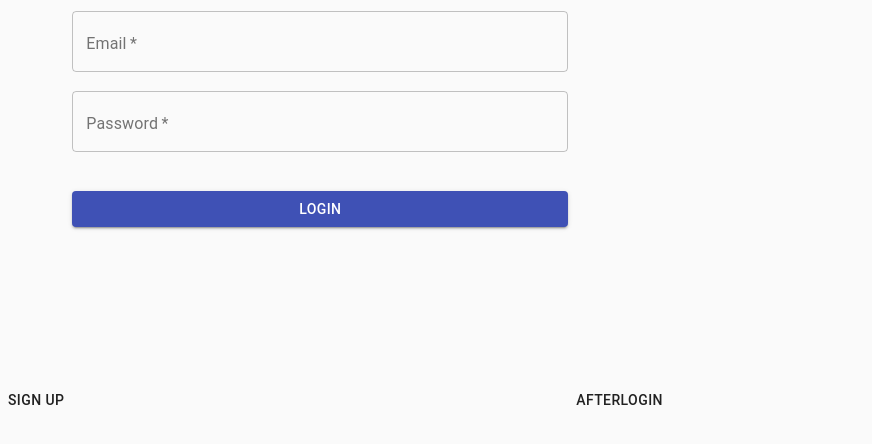
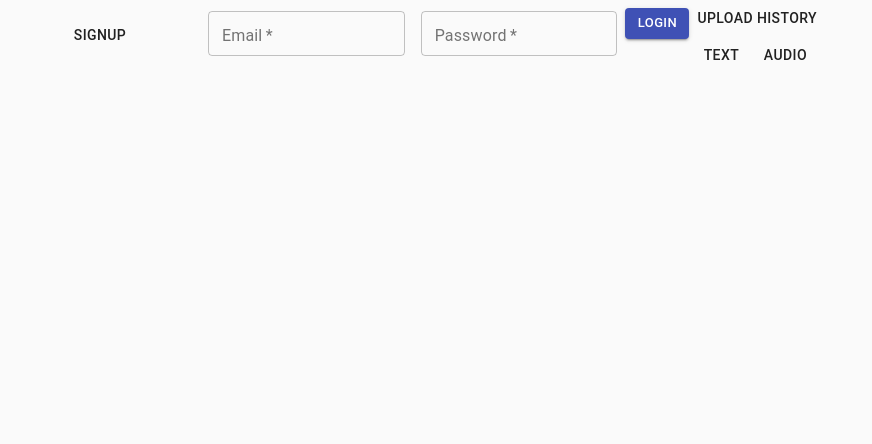
Before and after one commit to housegoing/Hackathon, a React (Create React App) app in the folder frontend/: page /uploadpage in a window 1280 px wide. Shown: the top 444 px of the page, without its empty margins (0-872 px from the left). Built offline with nearby package versions, Linux system fonts and the light colour scheme.

Commit message:
need format change

```diff
--- a/frontend/src/App.tsx
+++ b/frontend/src/App.tsx
@@ -7,18 +7,12 @@ import Button from '@material-ui/core/Button';
 
 import LoginForm from './components/LoginForm'
 import SignupForm from './components/SignupForm';
+import UploadPage from './uploadpage';
 
-import { useHistory } from 'react-router-dom';
-import { BrowserRouter, Route, Switch } from 'react-router-dom';
+import { useHistory, BrowserRouter as Router, Route, Switch } from 'react-router-dom';
 
 
-const theme = createMuiTheme({
-  palette: {
-    primary: {
-      main: '#1976d2',
-    },
-  },
-});
+
 
 const useStyles = makeStyles((theme) => ({
   root: {
@@ -26,6 +20,11 @@ const useStyles = makeStyles((theme) => ({
     flexGrow: 1,
     height: '100vh',
     overflow: 'auto',
+    maxWidth: '2000px',
+  },
+  signupButton: {
+    height: '70px',
+    width: '200px',
   },
 }));
 
@@ -34,30 +33,33 @@ function AppRouter() {
   const classes = useStyles();
   const history = useHistory();
   const [showSignForm, setShowSignForm] = React.useState(false);
-  const [buttonContext, setButtonContext] = React.useState("Sign Up");
+  const [logedin, setLogedin] = React.useState(false);
 
   const showSignup = () => {
     setShowSignForm(!showSignForm);
-    setButtonContext(showSignForm ? "Login" : "Sign Up");
   }
 
-  const afterLogin = () => {
-    history.push('/uploadpage');
-
-  }
 
   return (
-    <BrowserRouter>
-      <div className={classes.root}>
-      <Button onClick={showSignup} > {buttonContext} </Button>
-      {
-        showSignForm ? <SignupForm /> : <LoginForm />
-      }
+    <Router>
+      <Switch>
+        <div className={classes.root}>
+        <Route path="/">
+          <Button className={classes.signupButton} onClick={showSignup} > {showSignForm ? "login" : "signup"} </Button>
 
-      <Button onClick={afterLogin} > afterLogin </Button>
-      </div>
-    </BrowserRouter>
+         {
+          showSignForm ? <SignupForm /> : <LoginForm />
+         }
 
+
+
+        </Route>
+        <Route path="/uploadpage" component={UploadPage} />
+
+        </div>
+      </Switch>
+
+    </Router>
 
   );
 }
--- a/frontend/src/components/LoginForm.tsx
+++ b/frontend/src/components/LoginForm.tsx
@@ -11,6 +11,11 @@ import { BrowserRouter, Route, Switch } from "react-router-dom";
 const useStyles = makeStyles((theme) => ({
   button: {
     margin: theme.spacing(1, 0, 1),
+  },
+  textField: {
+    marginLeft: theme.spacing(1),
+    marginRight: theme.spacing(1),
+    width: '25ch',
   },
 }));
 
@@ -28,10 +33,12 @@ export const LoginForm = () => {
   const [signupText, setSignupText] = React.useState("Login");
   const [loading, setLoading] = React.useState(false);
 
+
   function handleLogin() {
     console.log("login...");
     //try {
-    history.push("./uploadpage");
+    history.push("/uploadpage");
+
     // } catch (error) {
     //   console.log("error");
     // }
@@ -42,34 +49,33 @@ export const LoginForm = () => {
       <CssBaseline />
       <form>
         <TextField
+          className={classes.textField}
           error={emailError}
           inputRef={emailRef}
           label="Email"
           type="email"
           required
-          fullWidth
+          size="small"
           variant="outlined"
           margin="normal"
           disabled={loading}
         />
         <TextField
+          className={classes.textField}
           error={passwordError}
           inputRef={passwordRef}
           label="Password"
           type="password"
           required
-          fullWidth
+          size="small"
           variant="outlined"
           margin="normal"
           disabled={loading}
           onKeyDown={handleLogin}
         />
-        <FormHelperText error id="component-error-text">
-          {error}
-        </FormHelperText>
         <Button
           type="submit"
-          fullWidth
+          size="small"
           variant="contained"
           color="primary"
           className={classes.button}
--- a/frontend/src/components/SignupForm.tsx
+++ b/frontend/src/components/SignupForm.tsx
@@ -10,7 +10,12 @@ import { useHistory } from 'react-router-dom';
 const useStyles = makeStyles((theme) => ({
     button: {
       margin: theme.spacing(1, 0, 1),
-    }
+    },
+    textField: {
+      marginLeft: theme.spacing(1),
+      marginRight: theme.spacing(1),
+      width: '25ch',
+    },
   }));
 
 
@@ -32,57 +37,62 @@ export const SignupForm = () => {
         console.log("signup...");
     }
 
+
+
     return (
       <React.Fragment>
         <CssBaseline />
         <form>
           <TextField
+            className={classes.textField}
             error={nameError}
             inputRef={nameRef}
             label="First Name"
             required
-            fullWidth
+            size="small"
             autoFocus
             variant="outlined"
             margin="normal"
           />
           <TextField
+            className={classes.textField}
             error={nameError}
             inputRef={nameRef}
             label="Last Name"
             required
-            fullWidth
+            size="small"
             autoFocus
             variant="outlined"
             margin="normal"
           />
           <TextField
+            className={classes.textField}
             error={emailError}
             inputRef={emailRef}
             label="Email"
             type="email"
             required
-            fullWidth
+            size="small"
             variant="outlined"
             margin="normal"
             disabled={loading}
           />
           <TextField
+            className={classes.textField}
             error={passwordError}
             inputRef={passwordRef}
             label="Password"
             type="password"
             required
-            fullWidth
+            size="small"
             variant="outlined"
             margin="normal"
             disabled={loading}
             onKeyDown={handleSignUp}
           />
-          <FormHelperText error id="component-error-text">{error}</FormHelperText>
           <Button
             type="submit"
-            fullWidth
+            size="small"
             variant="contained"
             color="primary"
             className={classes.button}
--- /dev/null
+++ b/frontend/src/components/UpAudio.tsx
@@ -0,0 +1,38 @@
+import React from 'react';
+import clsx from 'clsx';
+import CssBaseline from '@material-ui/core/CssBaseline';
+import Container from '@material-ui/core/Container';
+import Typography from '@material-ui/core/Typography';
+import { makeStyles } from '@material-ui/core/styles';
+import TextField from '@material-ui/core/TextField';
+import Button from '@material-ui/core/Button';
+import Divider from '@material-ui/core/Divider';
+import Hidden from '@material-ui/core/Hidden';
+import Tooltip from '@material-ui/core/Tooltip';
+
+
+
+
+
+
+const UpAudio = () => {
+
+
+    return (
+        <div>
+            <TextField
+                id="AusioTitle"
+                label="title"
+                required
+                variant="outlined"
+                margin="normal"
+            />
+            <Button>upload</Button>
+        </div>
+    );
+}
+
+
+
+
+export default UpAudio;
--- /dev/null
+++ b/frontend/src/components/UpVideo.tsx
@@ -0,0 +1,49 @@
+import React from 'react';
+import clsx from 'clsx';
+import CssBaseline from '@material-ui/core/CssBaseline';
+import Container from '@material-ui/core/Container';
+import Typography from '@material-ui/core/Typography';
+import { makeStyles } from '@material-ui/core/styles';
+import Drawer from '@material-ui/core/Drawer';
+import Toolbar from '@material-ui/core/Toolbar';
+import Button from '@material-ui/core/Button';
+import Divider from '@material-ui/core/Divider';
+import Hidden from '@material-ui/core/Hidden';
+import Tooltip from '@material-ui/core/Tooltip';
+import TextField from '@material-ui/core/TextField';
+
+
+
+const UpVideo = () => {
+    return (
+        <div>
+            <TextField
+                id="TextTitle"
+                label="title"
+                required
+                variant="outlined"
+                margin="normal"
+                fullWidth
+                autoFocus
+
+            />
+            <TextField
+                id="textContext"
+                label="context"
+                required
+                variant="outlined"
+                margin="normal"
+                fullWidth
+                autoFocus
+                multiline
+                rows={20}
+            />
+            <Button>upload</Button>
+        </div>
+    );
+}
+
+
+
+
+export default UpVideo;
--- /dev/null
+++ b/frontend/src/components/UploadHistry.tsx
@@ -0,0 +1,37 @@
+import React from 'react';
+import clsx from 'clsx';
+import CssBaseline from '@material-ui/core/CssBaseline';
+import Container from '@material-ui/core/Container';
+import Typography from '@material-ui/core/Typography';
+import { makeStyles } from '@material-ui/core/styles';
+import Drawer from '@material-ui/core/Drawer';
+import Toolbar from '@material-ui/core/Toolbar';
+import Button from '@material-ui/core/Button';
+import Divider from '@material-ui/core/Divider';
+import Hidden from '@material-ui/core/Hidden';
+import Tooltip from '@material-ui/core/Tooltip';
+
+
+
+
+
+
+const UploadHistory = () => {
+
+    const [uploadHistory, setuploadHistory] = React.useState();
+
+    React.useEffect(() => {
+        // fetch history data
+    }, []);
+
+    return (
+        <div>
+            <text>Upload History here</text>
+        </div>
+    );
+}
+
+
+
+
+export default UploadHistory;
--- a/frontend/src/uploadpage.tsx
+++ b/frontend/src/uploadpage.tsx
@@ -10,13 +10,85 @@ import Button from '@material-ui/core/Button';
 import Divider from '@material-ui/core/Divider';
 import Hidden from '@material-ui/core/Hidden';
 import Tooltip from '@material-ui/core/Tooltip';
+import UpVideo from './components/UpVideo';
+import UpAudio from './components/UpAudio';
+import UploadHistory from './components/UploadHistry';
 
-export const uploadpage = () => {
+
+const UploadPage = () => {
+
+    const [upText, setUpText] = React.useState(false);
+    const [upAudio, setUpAudio] = React.useState(false);
+    const [showHistory, setShowHistory] = React.useState(false);
+
+    const uploadText = () => {
+        setUpText(!upText);
+    }
+
+    const uploadAudio = () => {
+        setUpAudio(!upAudio);
+    }
+
+    const cancelText = () => {
+        setUpText(!upText);
+    }
+
+    const cancelAudio = () => {
+        setUpAudio(!upAudio);
+    }
+
+
+    const getUploadHistory = () => {
+        setShowHistory(!showHistory);
+    }
+
+    const closeUploadHistory = () => {
+        setShowHistory(!showHistory);
+    }
 
 
     return (
         <div>
-            uploadPage
+            {
+                showHistory
+                ? <UploadHistory></UploadHistory>
+                : <Button onClick={getUploadHistory}>Upload History</Button>
+            }
+            {
+                showHistory
+                ? <Button onClick={closeUploadHistory}>Close</Button>
+                : <Typography></Typography>
+            }
+            {
+                upText
+                ? <UpVideo></UpVideo>
+                :  <Button onClick={uploadText}>Text</Button>
+            }
+            {
+                upText
+                ? <Button onClick={cancelText}>cancel</Button>
+                :  <text></text>
+            }
+            {
+
+                upAudio
+                ? <UpAudio></UpAudio>
+                :  <Button onClick={uploadAudio}>Audio</Button>
+            }
+            {
+                upAudio
+                ? <Button onClick={cancelAudio}>cancel</Button>
+                :  <text></text>
+            }
+
         </div>
     );
+
+
 }
+
+
+
+
+
+export default UploadPage;
```
Also changed, not shown: frontend/src/index.tsx (+6 -3 lines).
